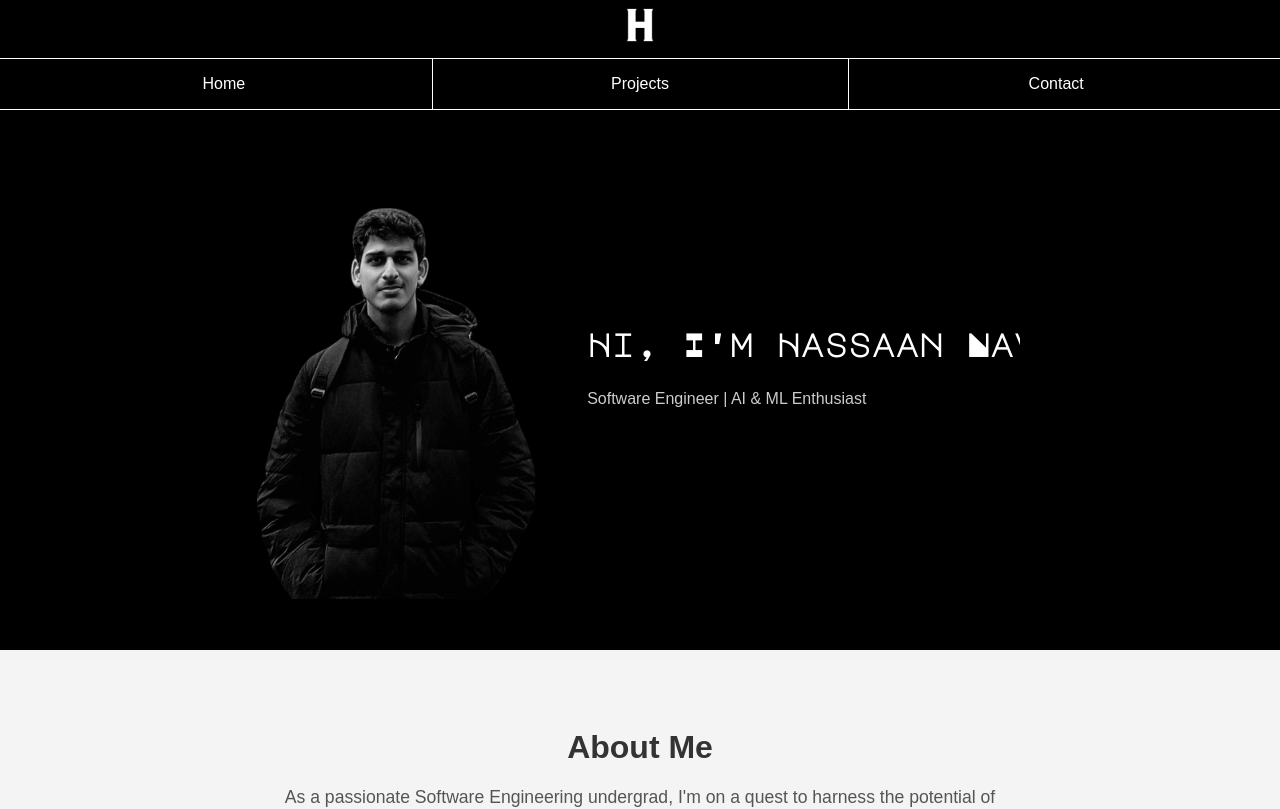
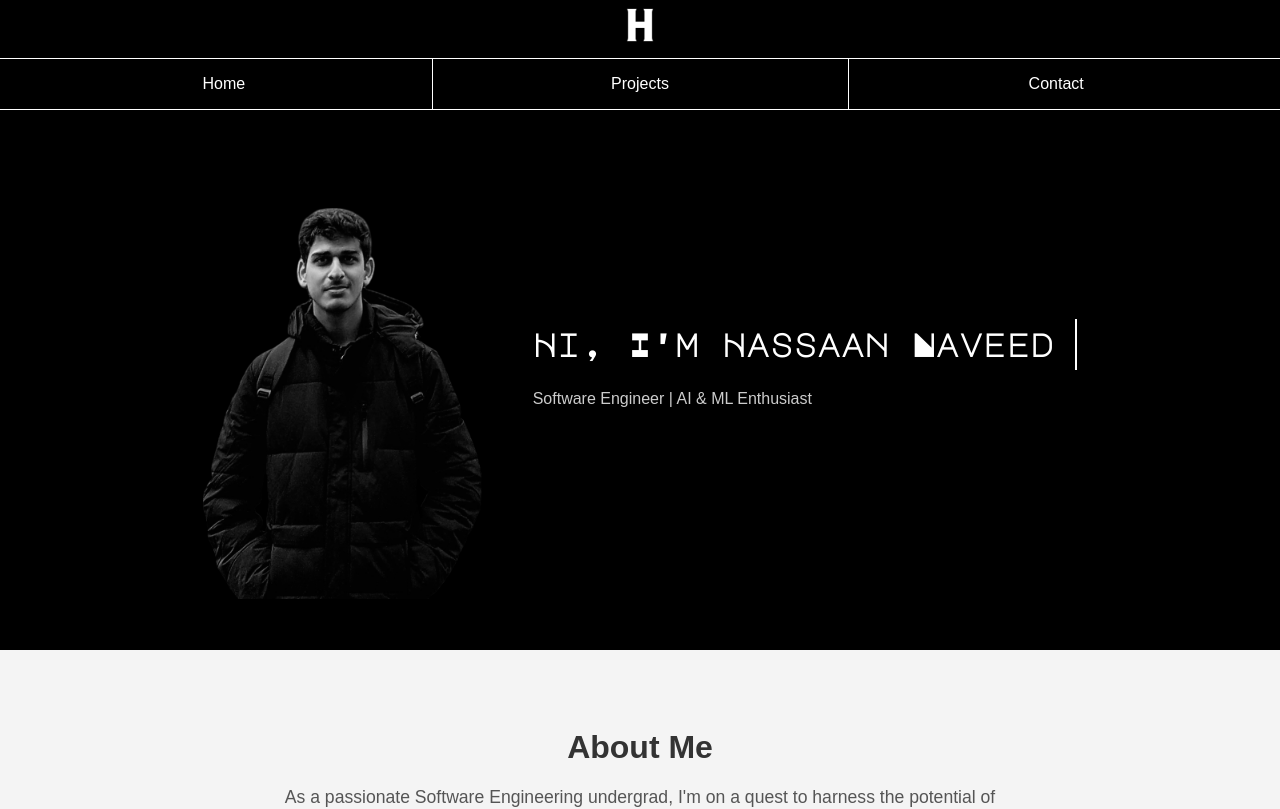
Before and after one commit to hassaannaveed/portfolio-website, a React (Vite) app: page / in a window 1280 px wide. Shown: the top 809 px of the page. Built offline with nearby package versions, Linux system fonts and the light colour scheme.

Commit message:
Fix blinking animation

```diff
--- a/src/App.css
+++ b/src/App.css
@@ -52,8 +52,8 @@
   width: 0;
   overflow: hidden;
   white-space: nowrap;
-  border-right: 3px solid #000;
-  animation: typing 5s steps(25, end) forwards, blink 1s step-end infinite;
+  border-right: 2px solid #000;
+  animation: typing 3s steps(23, end) forwards, blink 0.7s step-end infinite;
 }
 
 @keyframes typing {
```
